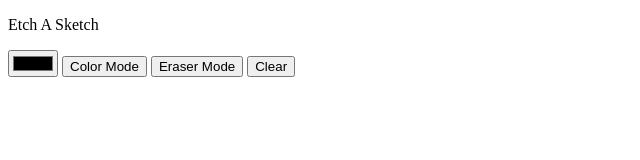
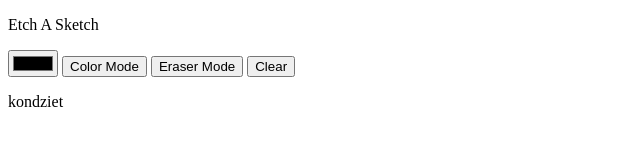
Before and after one commit to kondziet/etch-a-sketch, a plain HTML site: page index.html in a window 1280 px wide. Shown: the full height of the page, 0-640 px from the left. Drawn offline with Linux system fonts and the light colour scheme.

Commit message:
Fix typo

```diff
--- a/index.html
+++ b/index.html
@@ -25,7 +25,7 @@
     </main>
 
     <footer class="footer">
-        <p class="author"></p>
+        <p class="author">kondziet</p>
     </footer>
 </body>
 </html>
```
